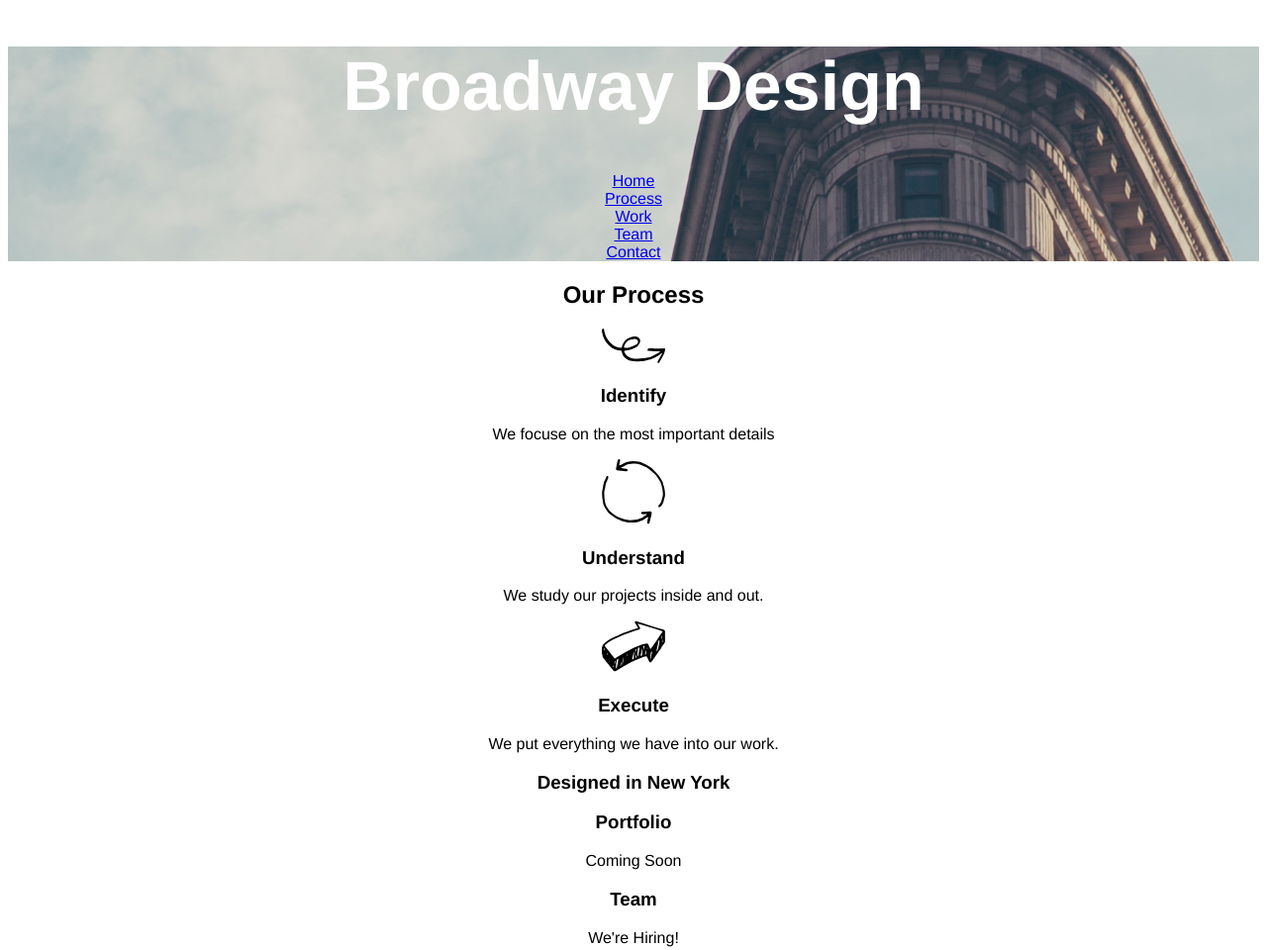
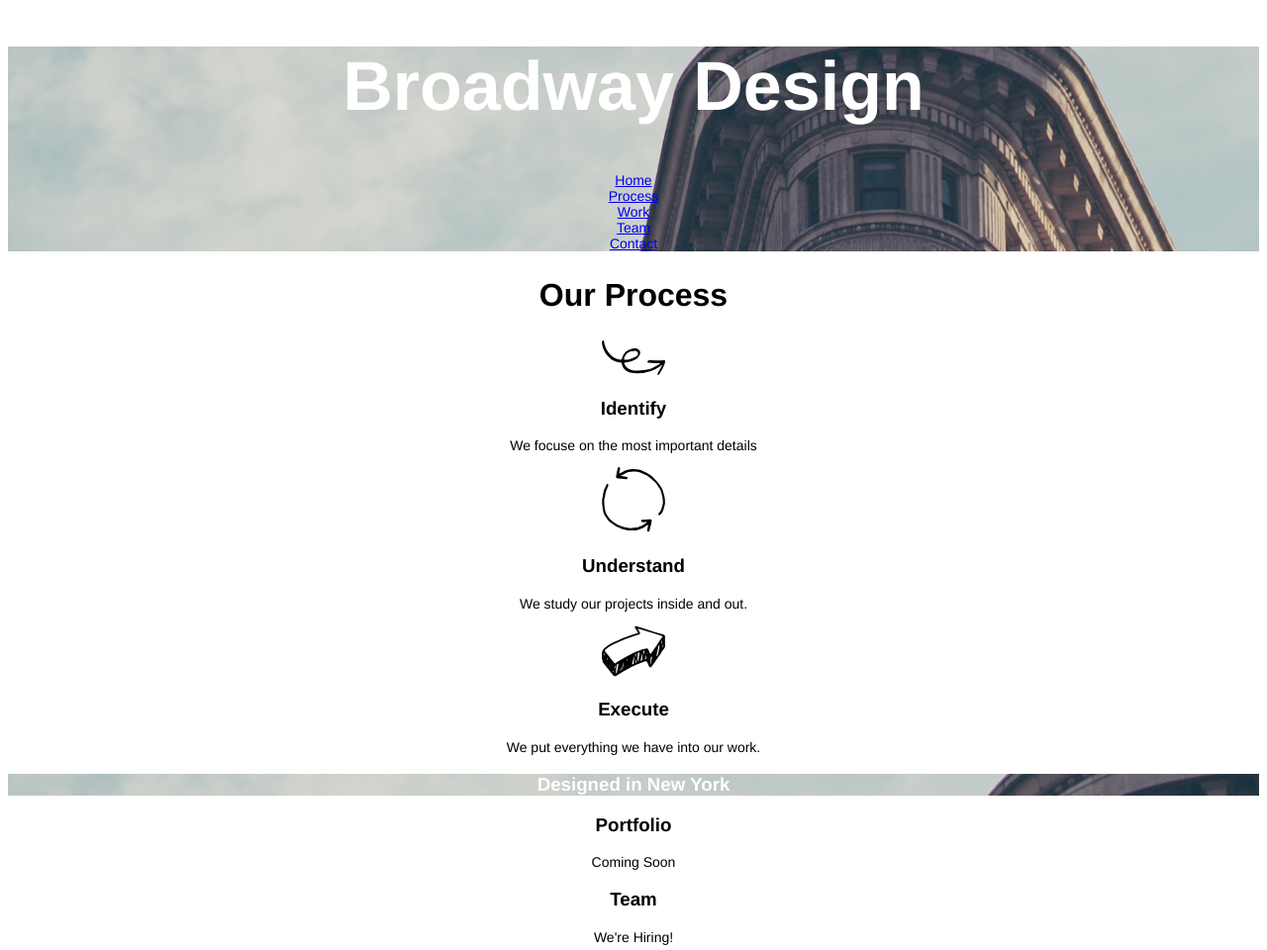
Before and after one commit to benjaminwilliam/broadway, a plain HTML site: page index.html in a window 1280 px wide. Shown: the top 960 px of the page at 99% size. Drawn offline with Linux system fonts and the light colour scheme.

Commit message:
added intermezzo and some css

```diff
--- a/resources/css/styles.css
+++ b/resources/css/styles.css
@@ -13,3 +13,22 @@ h1{
   font-weight: bold;
   color: white;
 }
+
+h2{
+  font-size: 32px;
+  font-weight: bold;
+}
+
+h3{
+  font-size: 23px
+  font-weight: bold;
+}
+
+.intermezzo{
+  background-image: url(../images/building.png);
+  color: white;
+}
+
+p {
+  font-size: 14px;
+}
```
